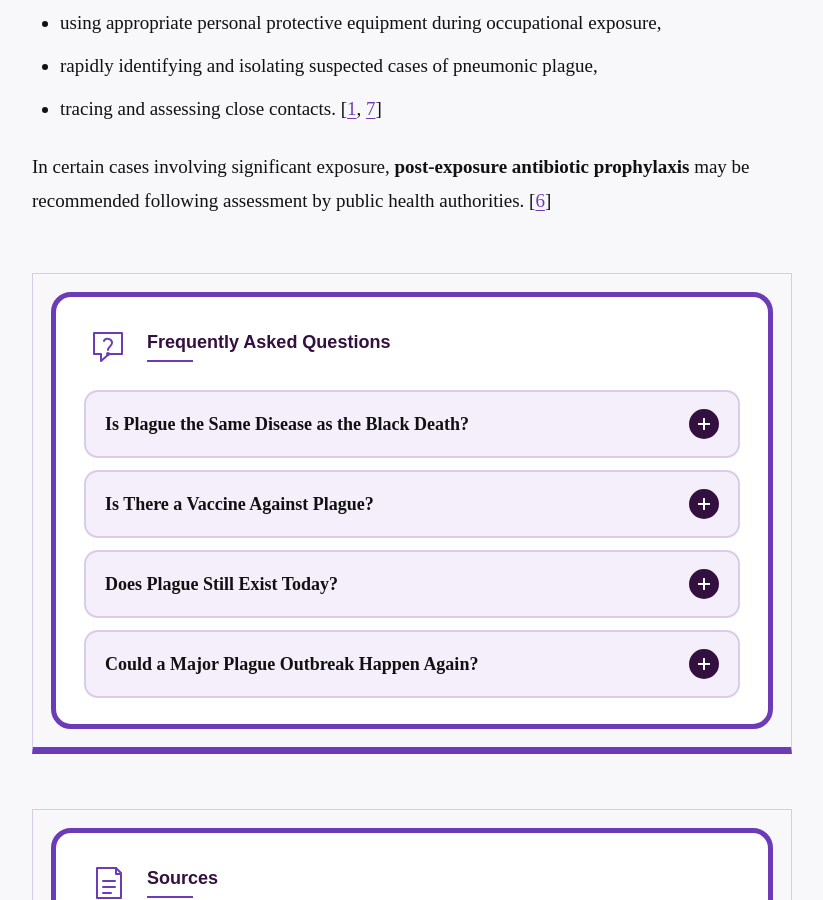
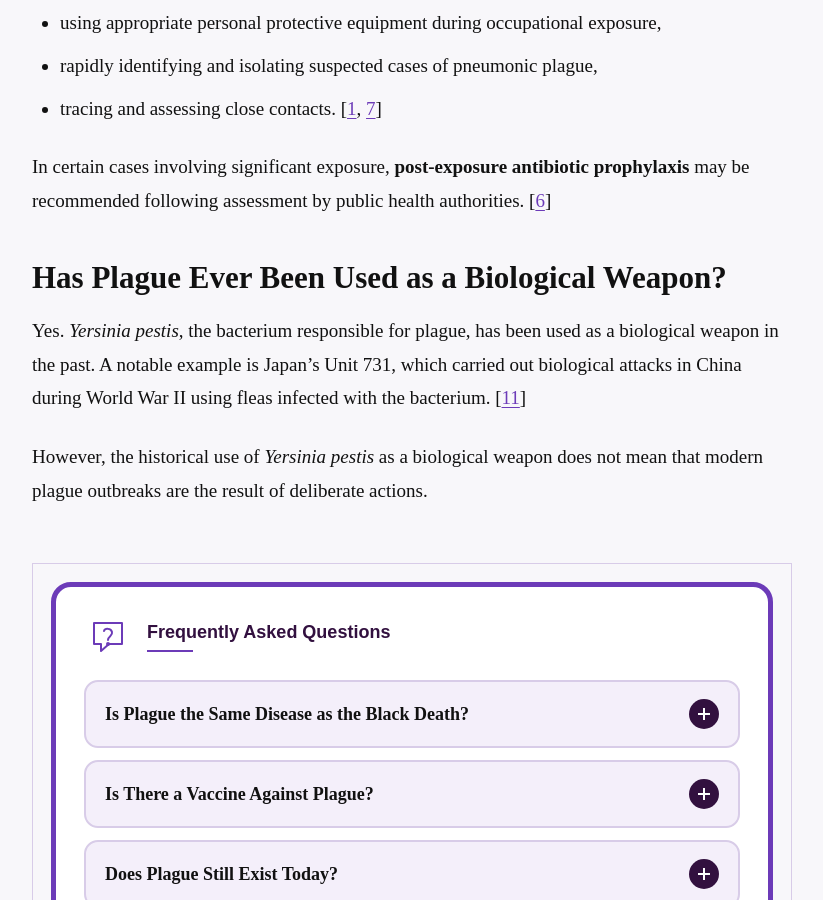
Before and after one commit to BiomedFacts/BiomedFacts, a Jekyll site: the page built from en/_posts/2026-10-08-plague-symptoms-transmission-causes-and-treatment.md, in a window 1280 px wide and 900 px high, scrolled down 6508 px. Shown: the whole window, without its empty margins (228-1051 px from the left). Built offline with Jekyll 4.4.1, drawn with Linux system fonts in a browser that asks for light colours; some of the changed text lies outside the part shown.

Commit message:
Update en/_posts/2026-10-08-plague-symptoms-transmission-causes-and-treatment.md (via Pages CMS)

```diff
--- a/en/_posts/2026-10-08-plague-symptoms-transmission-causes-and-treatment.md
+++ b/en/_posts/2026-10-08-plague-symptoms-transmission-causes-and-treatment.md
@@ -111,6 +111,9 @@ sources:
       pestis during Urban Pneumonic Plague Epidemic, Madagascar, 2017. Emerging
       Infectious Diseases (2024)
     url: https://pmc.ncbi.nlm.nih.gov/articles/PMC10826772/?utm
+  - reference: "Ansari I, Grier G, Byers M. (2020). Deliberate release: Plague – A
+      review. Journal of Biosafety and Biosecurity, 2(1), 10–22."
+    url: https://pubmed.ncbi.nlm.nih.gov/32835180/?utm
 ---
 # **What Is Plague?**
 
@@ -231,3 +234,9 @@ Preventive measures include:
 - tracing and assessing close contacts. [[1](https://www.who.int/news-room/fact-sheets/detail/plague?utm), [7](https://www.ecdc.europa.eu/en/plague/facts?utm)]
 
 In certain cases involving significant exposure, **post-exposure antibiotic prophylaxis** may be recommended following assessment by public health authorities. [[6](https://www.cdc.gov/mmwr/volumes/70/rr/rr7003a1.htm?utm)]
+
+## **Has Plague Ever Been Used as a Biological Weapon?**
+
+Yes. *Yersinia pestis*, the bacterium responsible for plague, has been used as a biological weapon in the past. A notable example is Japan's Unit 731, which carried out biological attacks in China during World War II using fleas infected with the bacterium. [[11](https://pubmed.ncbi.nlm.nih.gov/32835180/?utm)]
+
+However, the historical use of *Yersinia pestis* as a biological weapon does not mean that modern plague outbreaks are the result of deliberate actions.
```
